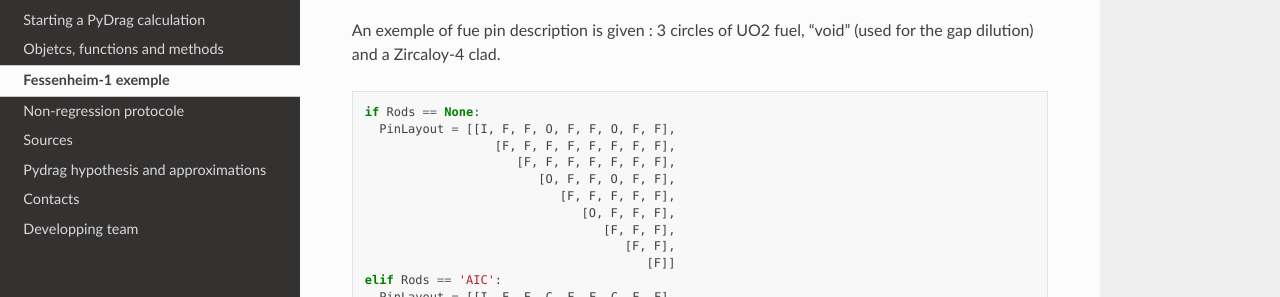
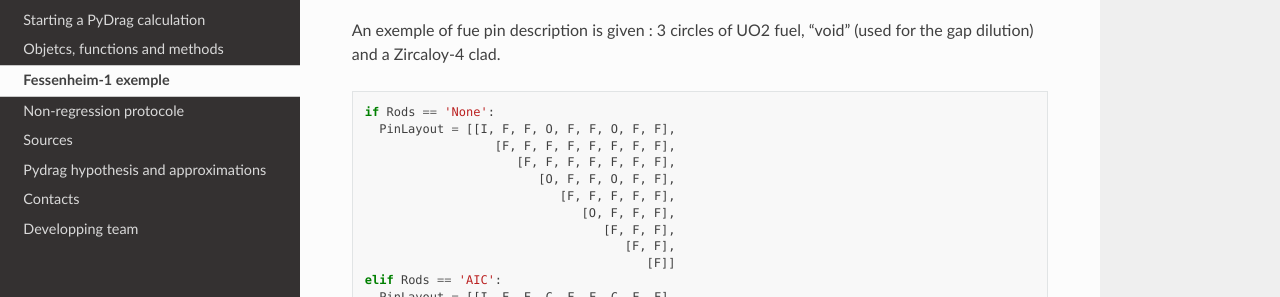
Before and after one commit to Ben105m/rtd-tutorial, a Sphinx documentation site: the page built from docs/source/exemple1.rst, in a window 1280 px wide and 900 px high, scrolled down 1397 px. Shown: the part 155-452 px from the top of the window. Built offline with Sphinx 7.4.7 and the Read the Docs theme 2.0.0, drawn with Linux system fonts in a browser that asks for light colours.

```diff
--- a/docs/source/exemple1.rst
+++ b/docs/source/exemple1.rst
@@ -67,7 +67,7 @@ An exemple of fue pin description is given : 3 circles of UO2 fuel, "void" (used
 
 ::
 
-  if Rods == None:
+  if Rods == 'None':
     PinLayout = [[I, F, F, O, F, F, O, F, F],
                     [F, F, F, F, F, F, F, F],
                        [F, F, F, F, F, F, F],
```
